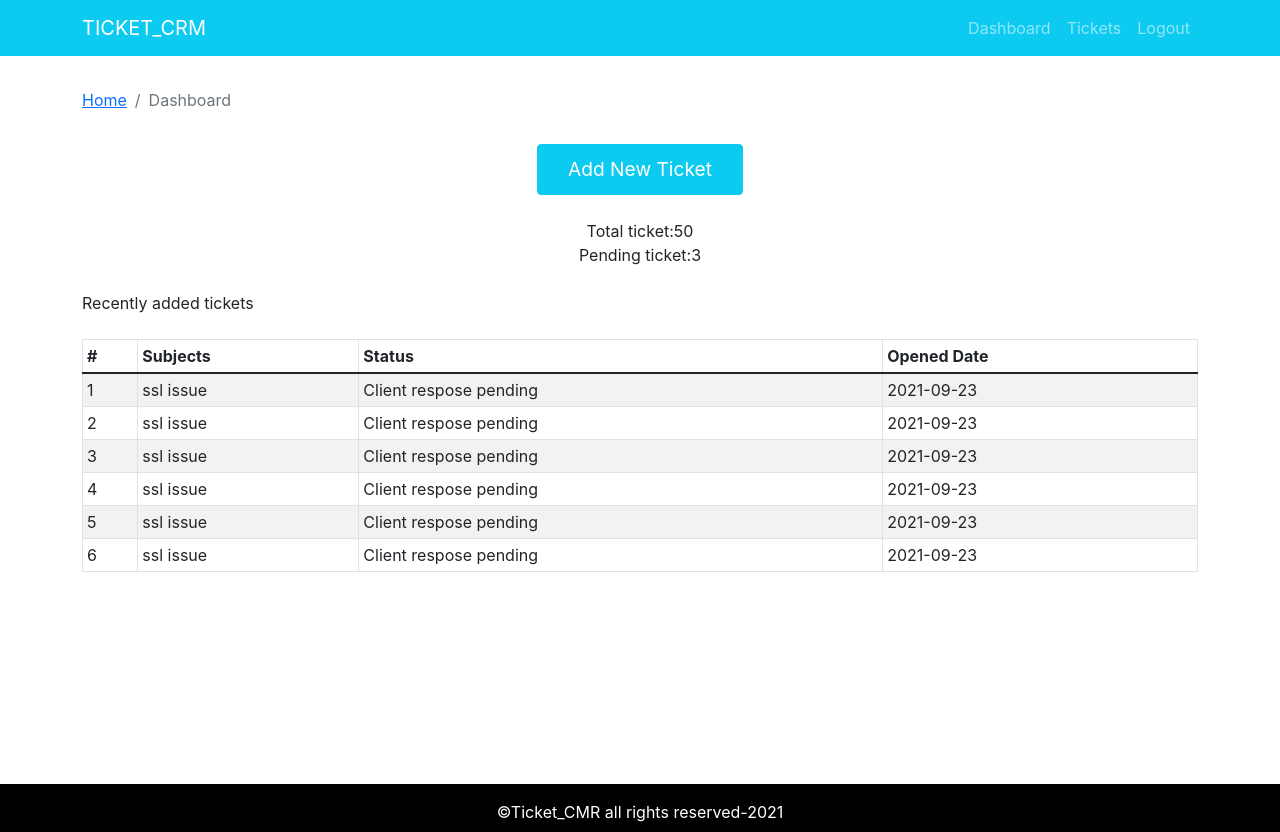
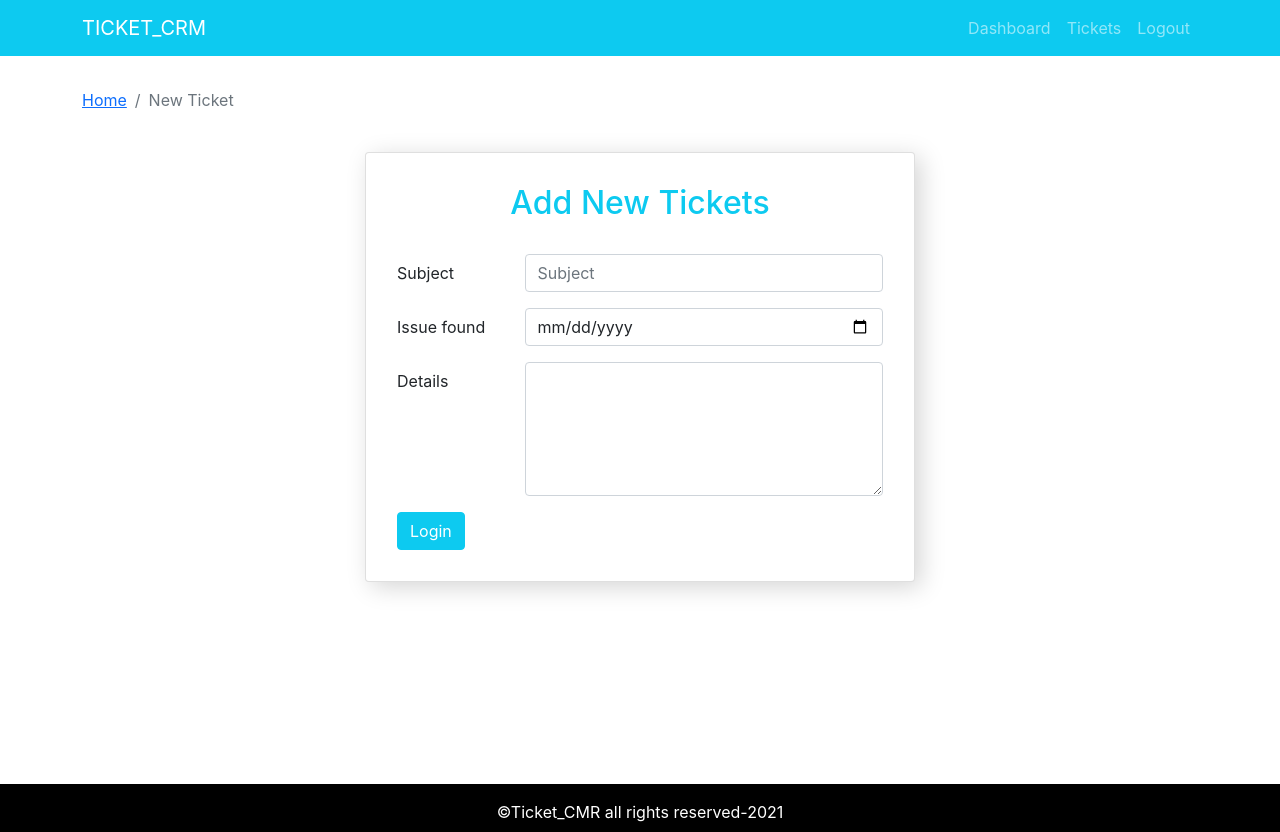
Before and after one commit to vikash-sde/Reactjs-CRM-ticketing-system, a React (Create React App) app: page / in a window 1280 px wide. Built offline with nearby package versions, Linux system fonts and the light colour scheme; the HTML template or start-up script is replaced by a standard one.

Commit message:
add new ticket form added

```diff
--- a/src/App.js
+++ b/src/App.js
@@ -1,6 +1,7 @@
 import "./App.css";
 import Dashboard from "./components/Dashboard";
 import DefaultLayout from "./layout/DefaultLayout";
+import Addticket from "./pages/Addticket";
 import Entry from "./pages/Entry";
 
 function App() {
@@ -8,7 +9,8 @@ function App() {
     <div className="App">
       {/* <Entry /> */}
       <DefaultLayout>
-        <Dashboard />
+        {/* <Dashboard /> */}
+        <Addticket />
       </DefaultLayout>
     </div>
   );
--- /dev/null
+++ b/src/components/AddTicketForm.jsx
@@ -0,0 +1,66 @@
+import React from "react";
+import { Button, Card, Container, Form, Row, Col } from "react-bootstrap";
+import "../pages/entry.style.css";
+
+const AddTicketForm = ({ handleOnSubmit, handleOnChange, formData }) => {
+  console.log(formData);
+  return (
+    <Card className="mt-4 bg_formcard">
+      <Card.Body>
+        <h2 className="text-info text-center">Add New Tickets</h2>
+        <br />
+        <Form autoComplete="off" onSubmit={handleOnSubmit}>
+          <Form.Group className="mb-3" as={Row}>
+            <Form.Label column sm={3}>
+              Subject
+            </Form.Label>
+            <Col sm={9}>
+              <Form.Control
+                type="text"
+                name="subject"
+                placeholder="Subject"
+                value={formData.subject}
+                onChange={handleOnChange}
+                // required
+              />
+            </Col>
+          </Form.Group>
+          <Form.Group className="mb-3" as={Row}>
+            <Form.Label column sm={3}>
+              Issue found
+            </Form.Label>
+            <Col sm={9}>
+              <Form.Control
+                type="date"
+                name="issueDate"
+                value={formData.issueDate}
+                onChange={handleOnChange}
+                // required
+              />
+            </Col>
+          </Form.Group>
+          <Form.Group className="mb-3" as={Row}>
+            <Form.Label column sm={3}>
+              Details
+            </Form.Label>
+            <Col sm={9}>
+              <Form.Control
+                as="textarea"
+                rows="5"
+                name="detail"
+                value={formData.detail}
+                onChange={handleOnChange}
+                // required
+              />
+            </Col>
+          </Form.Group>
+          <Button type="submit" variant="info" block style={{ color: "white" }}>
+            Login
+          </Button>
+        </Form>
+      </Card.Body>
+    </Card>
+  );
+};
+
+export default AddTicketForm;
--- a/src/components/Login.jsx
+++ b/src/components/Login.jsx
@@ -11,7 +11,7 @@ const Login = ({
 }) => {
   return (
     <div>
-      <Card className="card">
+      <Card className="bg_card">
         <Card.Body>
           <Container>
             <h2 className="text-info text-center">Client Login</h2>
--- /dev/null
+++ b/src/pages/Addticket.jsx
@@ -0,0 +1,50 @@
+import React, { useEffect, useState } from "react";
+import { Col, Container, Row } from "react-bootstrap";
+import AddTicketForm from "../components/AddTicketForm";
+import PageBreadcrumb from "../components/PageBreadcrumb";
+
+const initialFormData = {
+  subject: "",
+  issueDate: null,
+  detail: "",
+};
+
+const Addticket = () => {
+  const [formData, setformData] = useState(initialFormData);
+  useEffect(() => {}, [formData]);
+
+  const handleOnChange = (e) => {
+    const { name, value } = e.target;
+
+    setformData({
+      ...formData,
+      [name]: value,
+    });
+  };
+
+  const handleOnSubmit = (e) => {
+    e.preventDefault();
+    console.log("form submitted", formData);
+  };
+
+  return (
+    <Container>
+      <Row>
+        <Col className="mt-2">
+          <PageBreadcrumb page="New Ticket" />
+        </Col>
+      </Row>
+      <Row>
+        <Col>
+          <AddTicketForm
+            handleOnChange={handleOnChange}
+            handleOnSubmit={handleOnSubmit}
+            formData={formData}
+          />
+        </Col>
+      </Row>
+    </Container>
+  );
+};
+
+export default Addticket;
--- a/src/pages/entry.style.css
+++ b/src/pages/entry.style.css
@@ -4,7 +4,7 @@
   justify-content: center;
   align-items: center;
 }
-.card {
+.bg_card {
   padding: 15px;
   width: 20rem;
   height: 24rem;
@@ -13,3 +13,13 @@
   -webkit-box-shadow: 6px 5px 25px 0px rgba(0, 0, 0, 0.17);
   -moz-box-shadow: 6px 5px 25px 0px rgba(0, 0, 0, 0.17);
 }
+
+.bg_formcard {
+  max-width: 550px;
+  margin: 0 auto;
+  padding: 15px;
+
+  box-shadow: 6px 5px 25px 0px rgba(0, 0, 0, 0.17);
+  -webkit-box-shadow: 6px 5px 25px 0px rgba(0, 0, 0, 0.17);
+  -moz-box-shadow: 6px 5px 25px 0px rgba(0, 0, 0, 0.17);
+}
```
